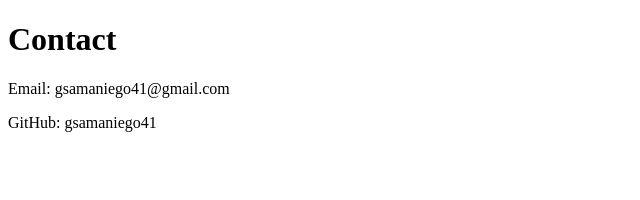
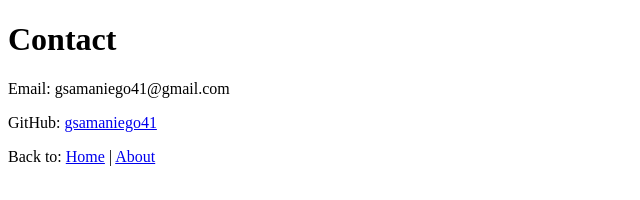
Before and after one commit to gsamaniego41/Gatsby-Portfolio, a Gatsby site: page /contact in a window 1280 px wide. Shown: the whole page, without its empty margins (0-640 px from the left). Built offline with nearby package versions, Linux system fonts and the light colour scheme; Gatsby itself is replaced by a stand-in of ours.

Commit message:
Gatsby Links

```diff
--- a/src/pages/contact.js
+++ b/src/pages/contact.js
@@ -1,11 +1,30 @@
 import React from "react"
+import { Link } from "gatsby"
 
 const Contact = () => {
   return (
     <div>
       <h1>Contact</h1>
       <p>Email: gsamaniego41@gmail.com</p>
-      <p>GitHub: gsamaniego41</p>
+      <p>
+        GitHub:{" "}
+        <a
+          href="https://github.com/gsamaniego41"
+          target="_blank"
+          rel="noopener noreferrer"
+        >
+          gsamaniego41
+        </a>
+      </p>
+
+      <p>
+        Back to:{" "}
+        <Link to="/" exact>
+          Home
+        </Link>
+        {" | "}
+        <Link to="/about">About</Link>
+      </p>
     </div>
   )
 }
--- a/src/pages/index.js
+++ b/src/pages/index.js
@@ -7,8 +7,12 @@ const Home = () => {
       <h1>Gabriel Samaniego</h1>
       <h2>Creative Full Stack Developer</h2>
       <p>
-        {/* Need a developer? <a href="/contact">Contact Me.</a> */}
         Need a developer? <Link to="/contact">Contact Me.</Link>
+      </p>
+      <p>
+        Go to: <Link to="/blog">Blog</Link>
+        {" | "}
+        <Link to="/about">About</Link>
       </p>
     </div>
   )
```
Also changed, not shown: src/pages/about.js (+8 -0 lines), src/pages/blog.js (+12 -0 lines).
